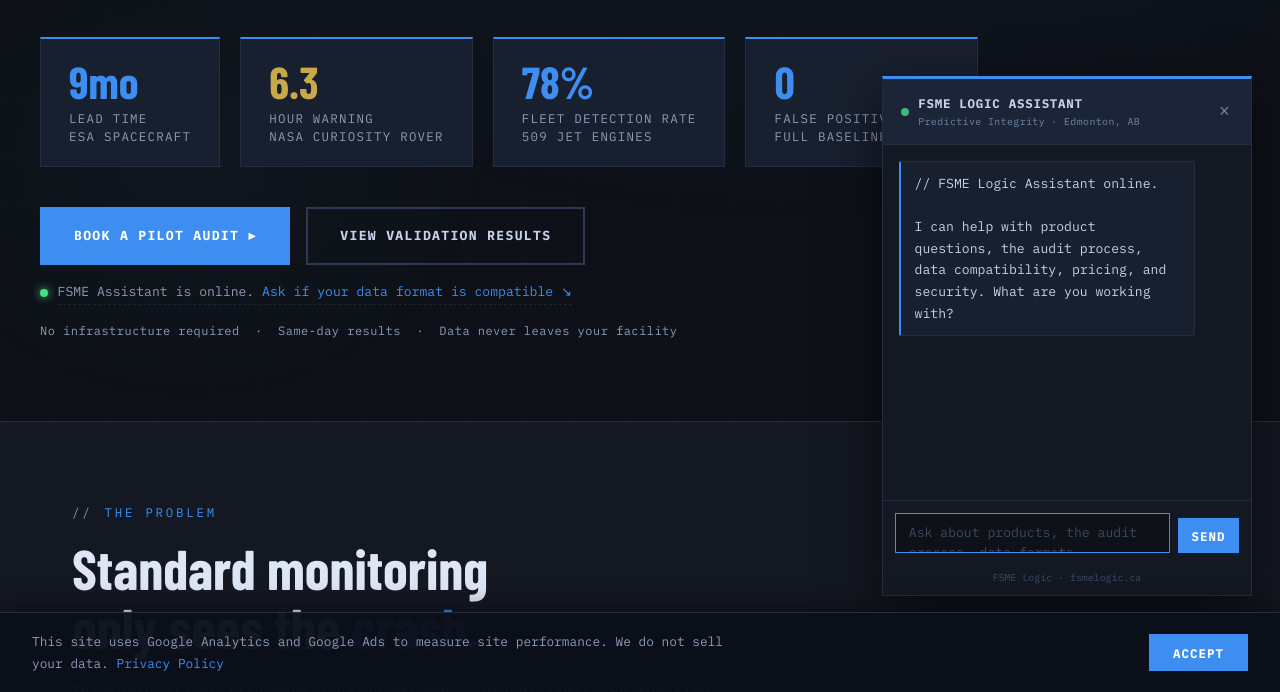
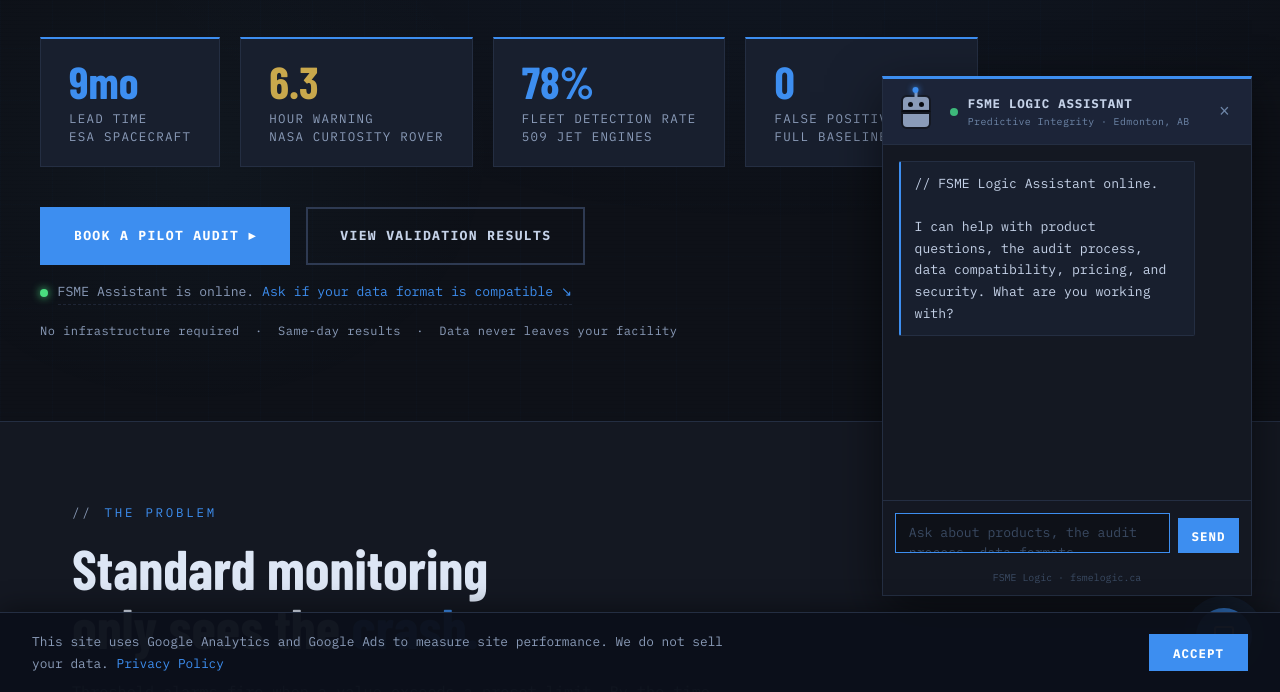
Before and after one commit to FSMELogic/fsmelogic, a plain HTML site: page index.html in a window 1280 px wide. Both pictures are taken after a click on the link 314 px from the left and 946 px from the top of the page. Shown: the part 654-1346 px from the top of the page. Drawn offline with nearby package versions, Linux system fonts and the light colour scheme; a web font is replaced by a local one.

Commit message:
Add files via upload

```diff
--- a/index.html
+++ b/index.html
@@ -860,7 +860,7 @@
     display: flex; flex-direction: column; align-items: center; gap: 6px;
   }
   #fsme-chat-btn {
-    position: relative; bottom: 0; right: 0;
+    position: fixed; bottom: 28px; right: 28px;
     width: 56px; height: 56px; border-radius: 50%;
     background: #3d8ef0; border: none; cursor: pointer;
     display: flex; align-items: center; justify-content: center;
@@ -951,6 +951,14 @@
 <div id="fsme-chat-window" role="dialog" aria-label="FSME Logic Assistant">
   <div class="fsme-chat-header">
     <div class="fsme-chat-header-left">
+      <div id="fsme-robot">
+        <div class="robot-top">
+          <div class="robot-antenna"></div>
+          <div class="robot-eye left"></div>
+          <div class="robot-eye right"></div>
+        </div>
+        <div class="robot-bottom"></div>
+      </div>
       <div class="fsme-chat-dot"></div>
       <div><div class="fsme-chat-title">FSME Logic Assistant</div><div class="fsme-chat-sub">Predictive Integrity &middot; Edmonton, AB</div></div>
     </div>
```
Also changed, not shown: about.html (+9 -1 lines), case-studies.html (+9 -1 lines), contact.html (+9 -1 lines), easter-egg.html (+9 -1 lines), faq.html (+9 -1 lines), investors.html (+9 -1 lines), legal.html (+9 -1 lines), newsroom.html (+9 -1 lines), payment.html (+9 -1 lines), pipeline-demo.html (+9 -1 lines), privacy.html (+9 -1 lines), procurement.html (+9 -1 lines), reports.html (+9 -1 lines), roi.html (+9 -1 lines), 5 more files.
